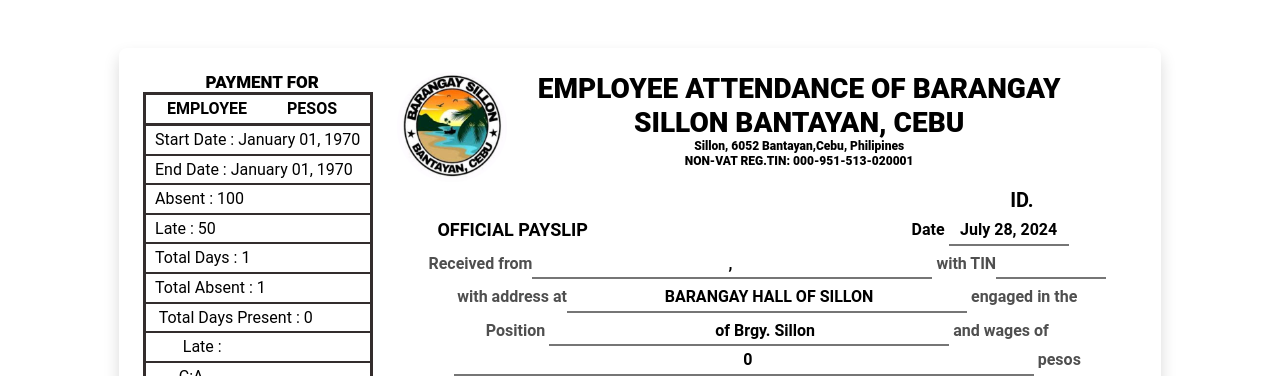
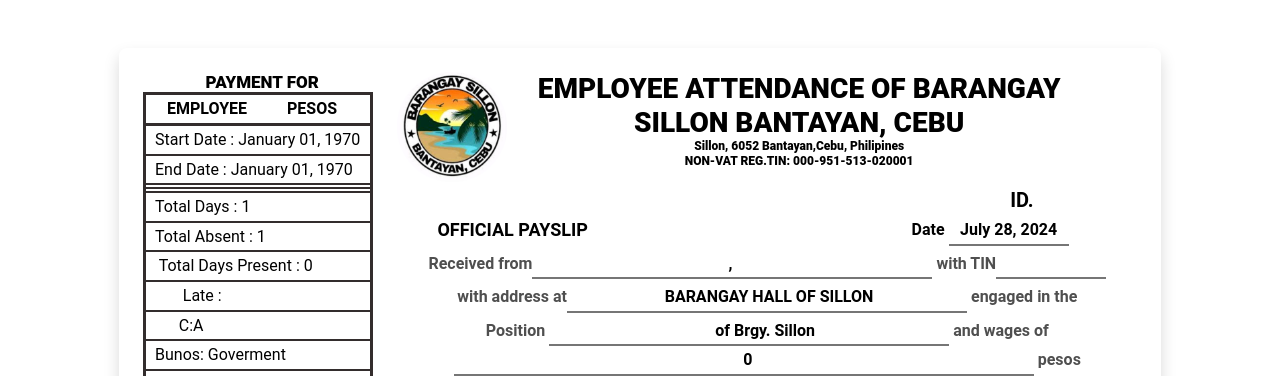
Before and after one commit to JessaUngod/Barangay-Sillon, a PHP site: page /admin/payslip.php in a window 1280 px wide. Shown: the top 376 px of the page. Run offline with PHP 8.4, Linux system fonts and the light colour scheme; a user stored in the database is signed in; data comes from the database, SQL or seed files in the repository; data that the repository does not hold is empty.

Commit message:
Update payslip.php

```diff
--- a/admin/payslip.php
+++ b/admin/payslip.php
@@ -135,11 +135,11 @@ require_once'../db.php';
 
                                             </tr>
                                             <tr>
-                                                <td class="border border-2 border-dark">&nbsp;&nbsp;Absent : 100</td>
+                                                <td class="border border-2 border-dark"></td>
 
                                             </tr>
                                             <tr>
-                                                <td class="border border-2 border-dark">&nbsp;&nbsp;Late : 50</td>
+                                                <td class="border border-2 border-dark"></td>
 
                                             </tr>
                                             <tr>
```
